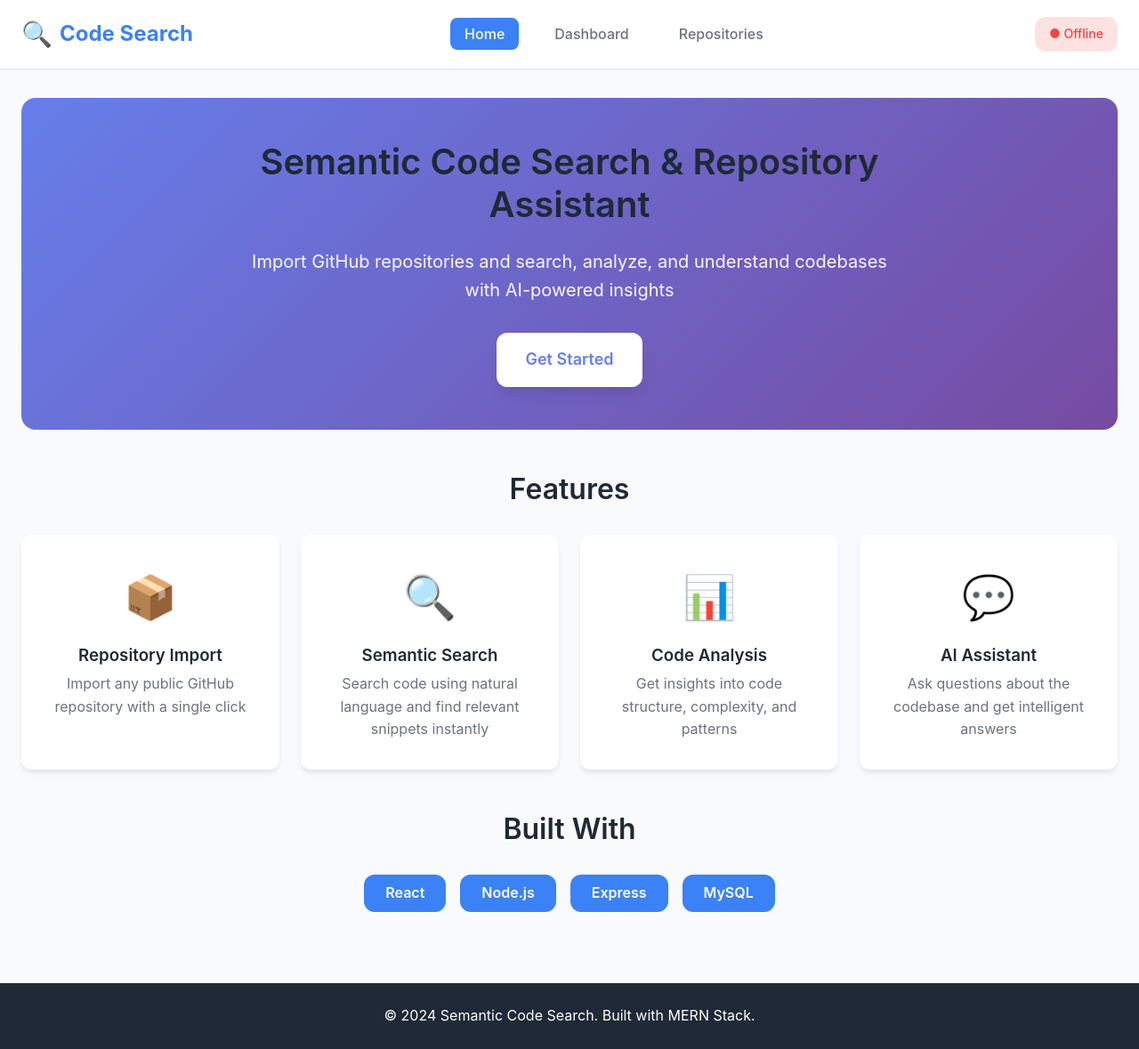
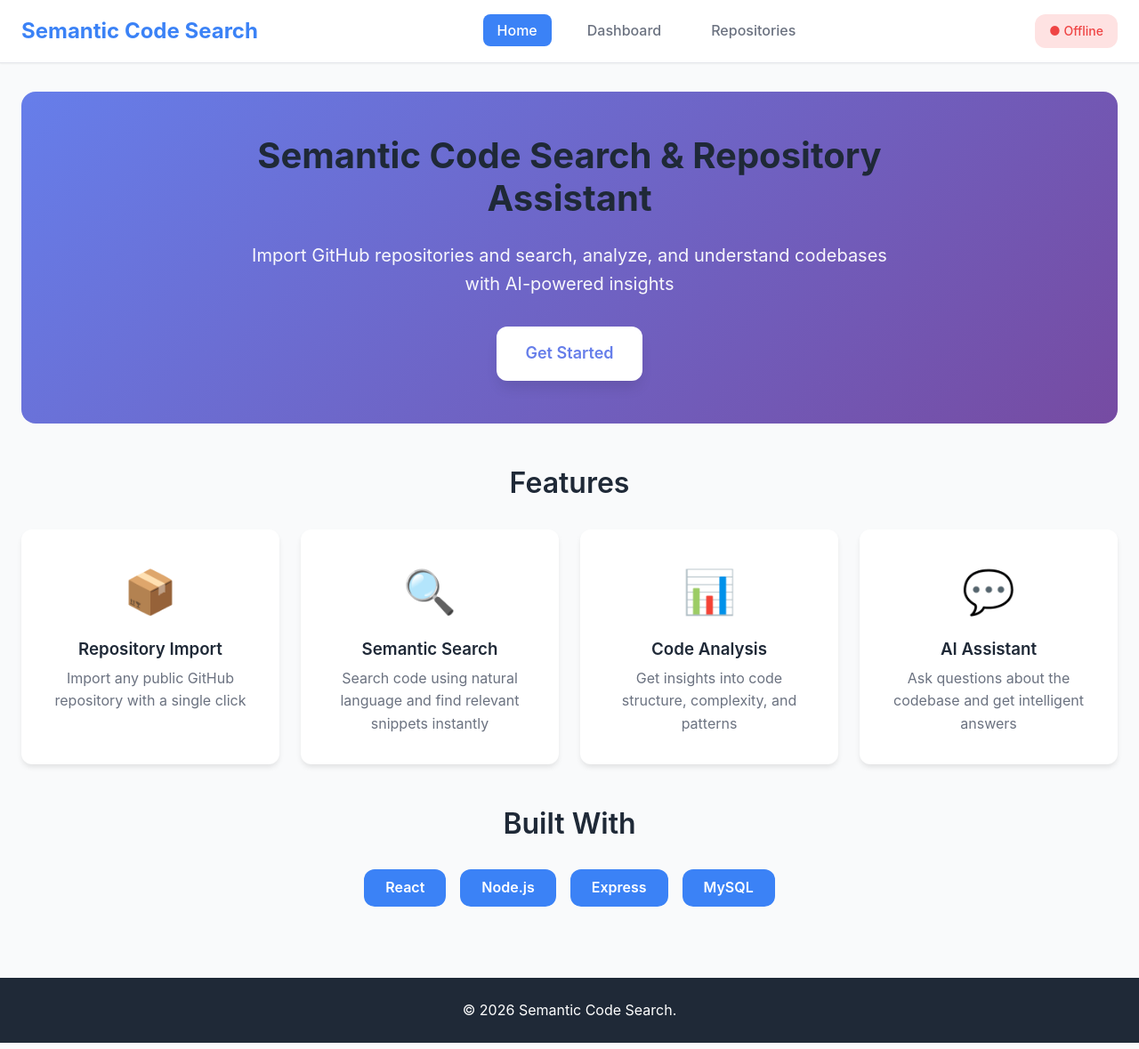
Before and after one commit to SkanxGladiatorr07/semantic-code-search, a React (Vite) app in the folder frontend/: page / in a window 1280 px wide. Shown: the whole page at 89% size. Built offline with nearby package versions, Linux system fonts and the light colour scheme; no server answers.

Commit message:
Minor changes to UI

```diff
--- a/frontend/src/components/common/Navbar.jsx
+++ b/frontend/src/components/common/Navbar.jsx
@@ -37,8 +37,7 @@ const Navbar = () => {
     <nav className="navbar">
       <div className="navbar-container">
         <Link to="/" className="navbar-brand">
-          <span className="brand-icon">🔍</span>
-          <span className="brand-text">Code Search</span>
+          <span className="brand-text"> Semantic Code Search</span>
         </Link>
 
         <ul className="navbar-menu">
--- a/frontend/src/components/layout/Layout.jsx
+++ b/frontend/src/components/layout/Layout.jsx
@@ -14,7 +14,7 @@ const Layout = ({ children }) => {
         {children}
       </main>
       <footer className="app-footer">
-        <p>&copy; 2024 Semantic Code Search. Built with MERN Stack.</p>
+        <p>&copy; 2026 Semantic Code Search.</p>
       </footer>
     </div>
   );
--- a/frontend/src/pages/Home.jsx
+++ b/frontend/src/pages/Home.jsx
@@ -11,7 +11,7 @@ const Home = () => {
       <section className="hero-section">
         <div className="hero-content">
           <h1 className="hero-title">
-            Semantic Code Search & Repository Assistant
+            <b>Semantic Code Search & Repository Assistant</b>
           </h1>
           <p className="hero-subtitle">
             Import GitHub repositories and search, analyze, and understand codebases with AI-powered insights
```
